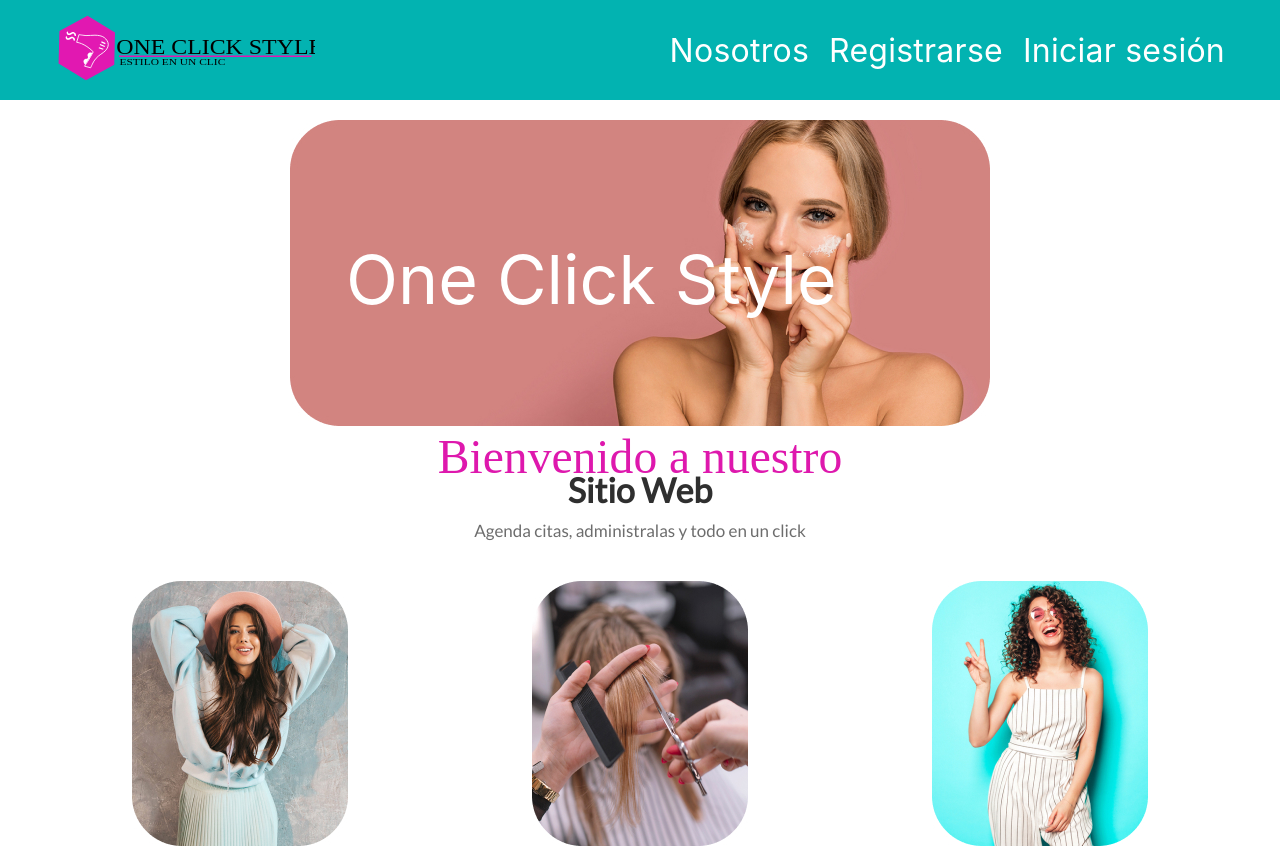
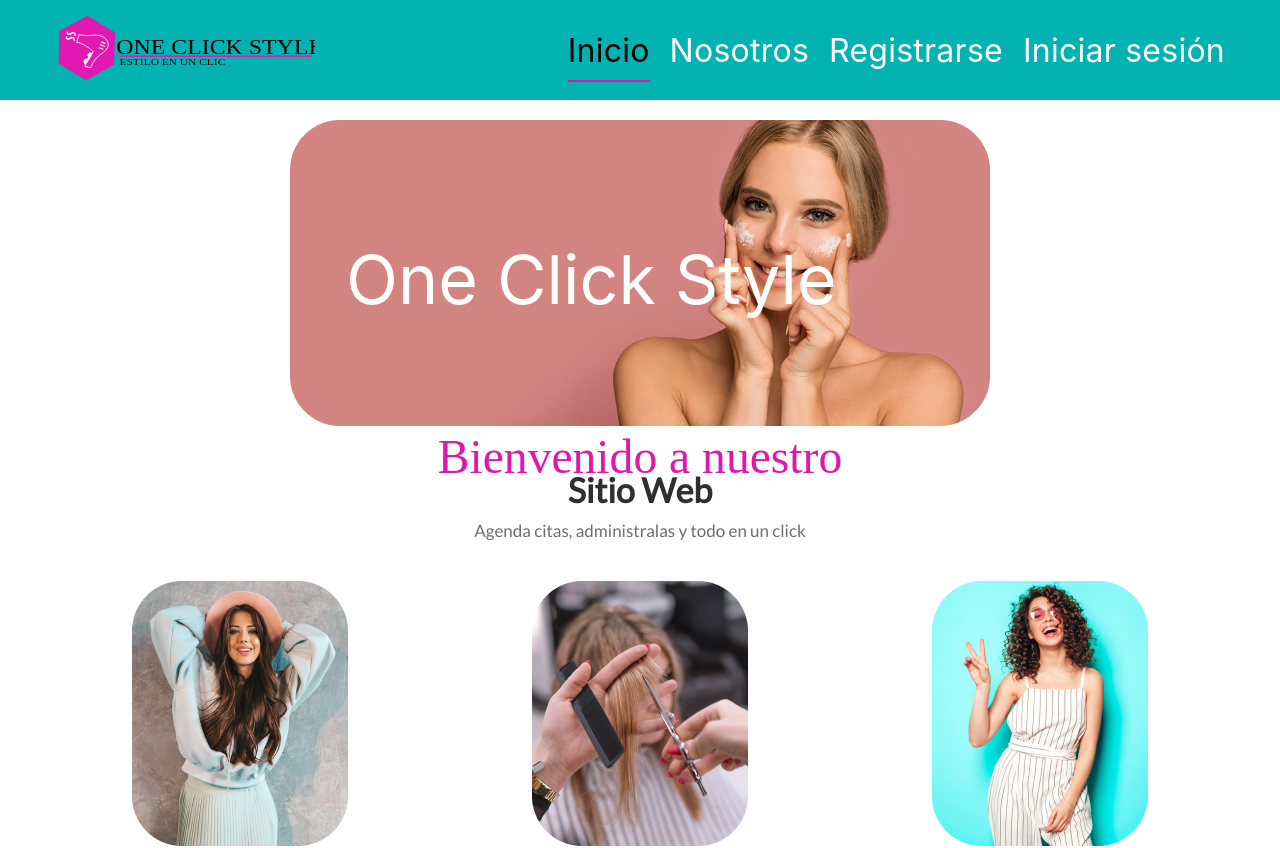
Before and after one commit to Falcons-Devs/frontend, a React app: page / in a window 1280 px wide. Shown: the top 848 px of the page. Built offline with nearby package versions, Linux system fonts and the light colour scheme; a web font is replaced by a local one.

Commit message:
<REFACTOR> add Inicio to the Header Navbar

```diff
--- a/src/components/Header/NavBar/index.js
+++ b/src/components/Header/NavBar/index.js
@@ -5,6 +5,7 @@ import { Nav, Link } from "./styles";
 export const NavBar = () => {
   return (
     <Nav>
+      <Link to="/">Inicio</Link>
       <Link to="/about">Nosotros</Link>
       {/* <Link to="/agenda">Mi agenda</Link> */}
       <Link to="/signin">Registrarse</Link>
```
